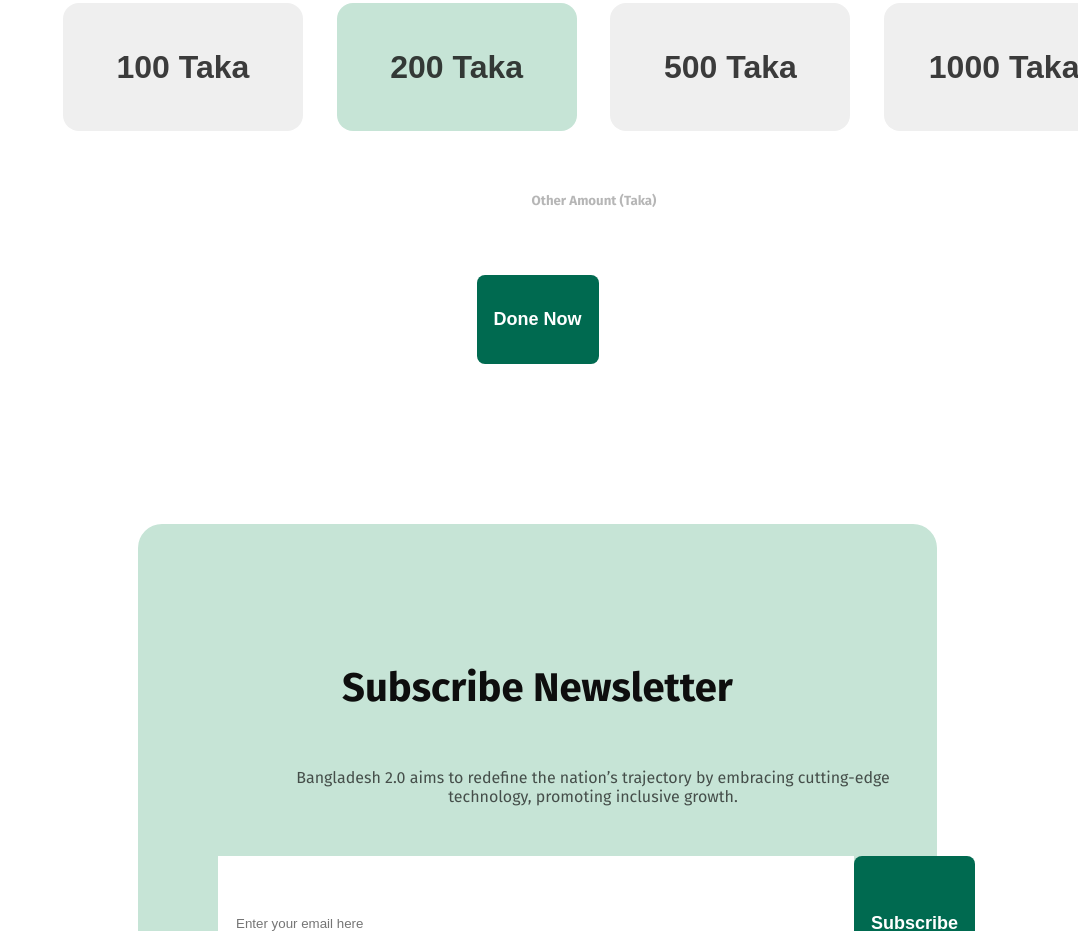
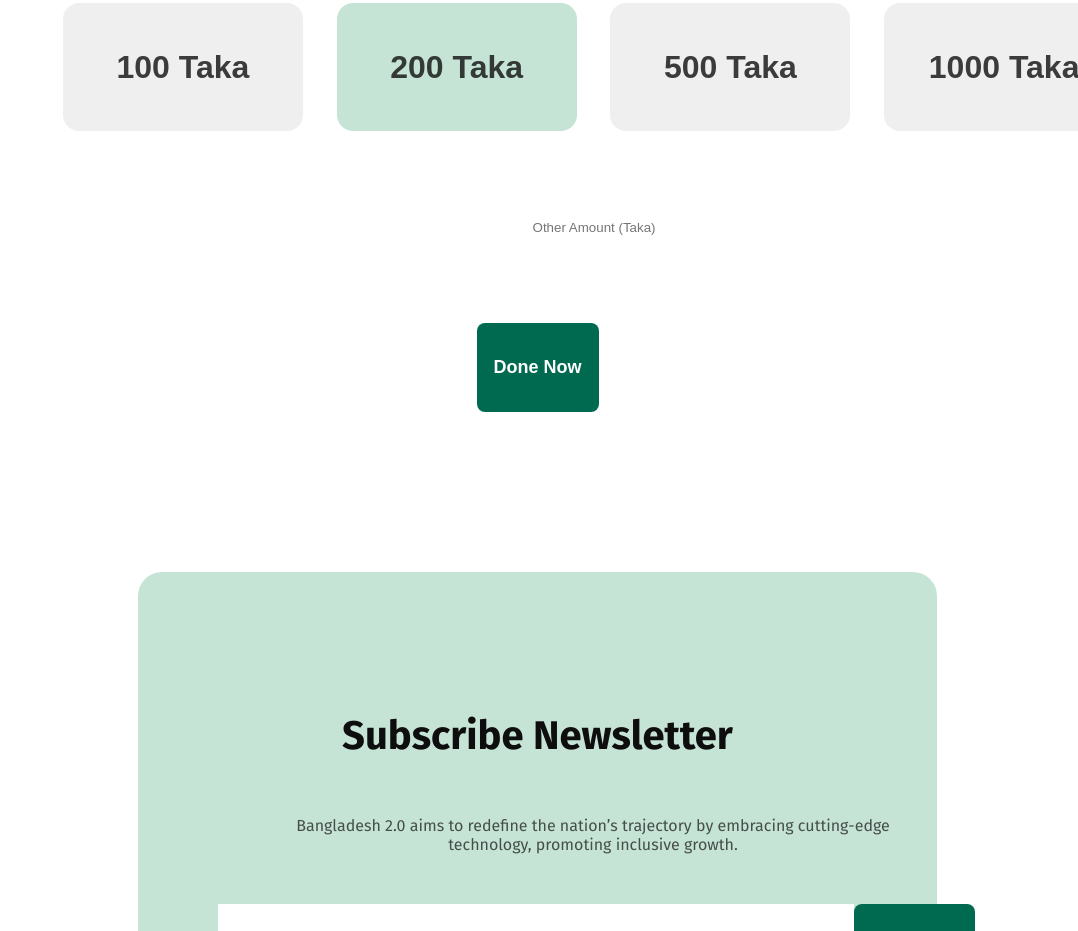
Before and after one commit to Mustafiz33/Assignment-1, a plain HTML site: page index.html in a window 1280 px wide. Shown: the part 2810-3741 px from the top of the page, without its empty margins (202-1280 px from the left). Drawn offline with Linux system fonts and the light colour scheme.

Commit message:
updated input in donate

```diff
--- a/Style/style.css
+++ b/Style/style.css
@@ -159,15 +159,17 @@
 .btn-b{
   background-color:#C6E4D6;
 }
-.Amount{
+.Amount input[type="text"]{
   padding: 40px 20px;
   width: 1032px;
   height: 64px;
+  color: rgba(14, 14, 14, 0.15);
+  text-align: center;
+  margin-top: 24px;
+  margin-bottom: 24px;
+  border: none;
 }
-.Amount-text{
-  text-align: center;
-  color: rgba(14, 14, 14, 0.3);
-}
+
 .btn-done{
  text-align: center;
 }
--- a/index.html
+++ b/index.html
@@ -109,7 +109,7 @@
             <button class="btn-d section-title-r">1000 Taka</button>
            </div>
             <div class="Amount">
-                <h5 class="Amount-text">Other Amount (Taka)</h5>
+                <input type="text" name="" id="" placeholder="Other Amount (Taka)">
             </div>
             <div class="btn-done">
                 <button class="btn">Done Now</button>
```
